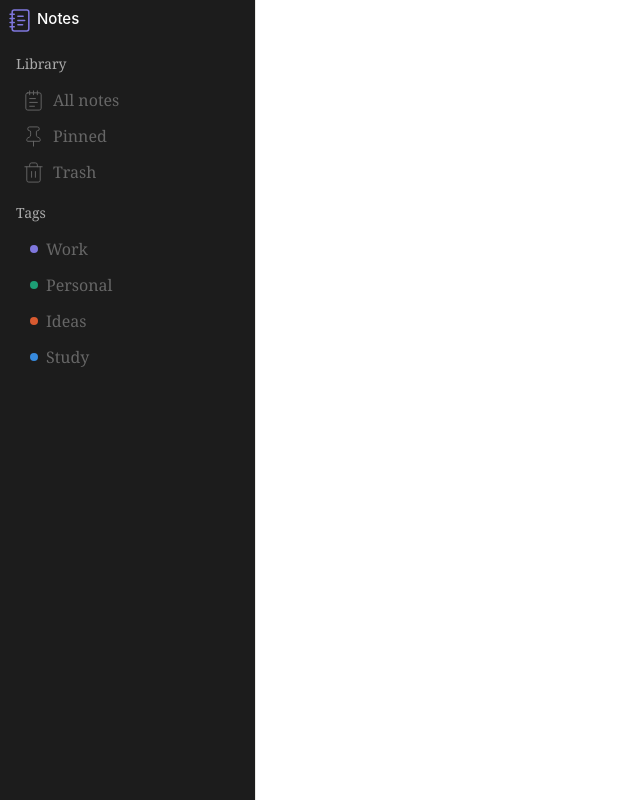
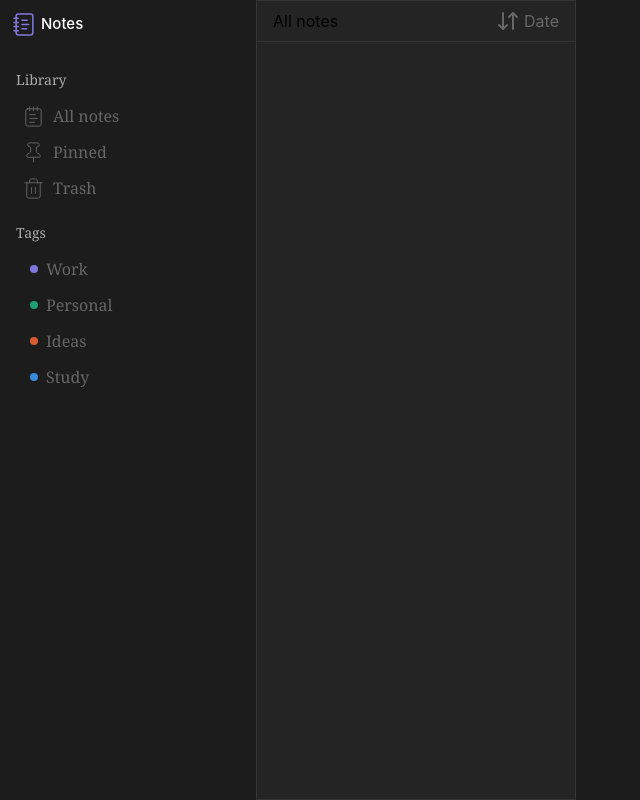
Before and after one commit to sayan0291/Notes-App, a React (Vite) app: page / in a window 1280 px wide. Shown: the whole page, without its empty margins (0-640 px from the left). Built offline with nearby package versions, Linux system fonts and the light colour scheme; a web font is replaced by a local one.

Commit message:
some ui change

```diff
--- a/src/components/shared/AllNotes.jsx
+++ b/src/components/shared/AllNotes.jsx
@@ -1,5 +1,16 @@
+import Button from "../ui/Buttons.jsx"
+import { ArrowDownUp } from "lucide-react"
+
 export const AllNotes = () => {
     return (
-        <h1>hello</h1>
+        <div className="all-notes">
+            <div className="all-notes-header">
+                <h2>All notes</h2>
+                <Button varient="filterBtn">
+                    <ArrowDownUp />
+                    <p className="hidden md:block">Date</p>
+                </Button>
+            </div>
+        </div>
     )
 }
--- a/src/components/shared/SideBar.jsx
+++ b/src/components/shared/SideBar.jsx
@@ -1,3 +1,4 @@
+import { useState } from "react";
 import { Icon } from "../ui/Icon.jsx";
 import { TextAlignEnd,X,NotebookText,Library,NotepadText,Pin,Trash2,Tags } from 'lucide-react';
 import { NavLink } from "react-router-dom";
@@ -10,22 +11,20 @@ const sideButton = [
 
 export default function SideBar() {
 
-    const handleClick = () => {
-        setActive((prev) => !prev);
-    }
+    const [menuOpen,setMenuOpen] = useState(false);
 
     return (
         <div className="side-bar">
-            <div className="flex-bw-ic">
+            <div className="flex-bw-ic p-3">
                 <Icon varient="logo">
                     <NotebookText  strokeWidth={1.5} size={25} />
-                    <h1 className="text-white font-sans hidden md:block">Notes</h1>
+                    <h1 className="text-white font-sans hidden sm:block">Notes</h1>
                 </Icon>
                 <Button varient="menuBtn">
-                    <TextAlignEnd strokeWidth={1} size={25} />
+                    <TextAlignEnd strokeWidth={1} size={25} onClick={() => setMenuOpen((prev) => !prev)} />
                 </Button>
             </div>
-            <div className="side-bar-section h-full">
+            <div className={`${menuOpen ? "block h-screen" : "hidden md:block"} side-bar-section`} >
                 {sideButton.map((item) => {
                     return (
                         <div key={item.id}>
@@ -37,7 +36,7 @@ export default function SideBar() {
                             </div>
                             <div className="child-btn">
                                 {item.children.map((btn) => (
-                                    <NavLink key={btn.id} to={btn.to} varient="navBtn" className={({isActive}) => isActive ? "bg-tertiary text-tertiary-change nav-btn" : "nav-btn"} >
+                                    <NavLink key={btn.id} to={btn.to} varient="navBtn" className={({isActive}) => isActive ? "bg-tertiary text-tertiary-change nav-btn" : "nav-btn"} onClick={() => setMenuOpen(!menuOpen)} >
                                         {btn.icon ? (
                                             <Icon varient="navIcons">
                                                 {btn.icon}
--- a/src/components/ui/Buttons.jsx
+++ b/src/components/ui/Buttons.jsx
@@ -1,14 +1,13 @@
-import { useState } from "react"
-
 const varients = {
-    menuBtn: "md:hidden block mr-2 text-white",
+    menuBtn: "md:hidden block mr-2 text-[#FFFFFF] absolute top-3 right-3",
     notebuttn: "bg-red-400 px-5 py-2 rounded-3xl",
+    filterBtn: "flex gap-1 text-tertiary",
     userbuttn: "bg-[rgba(0,0,0,0.75)] shadow p-3 rounded-[50%]",
     addbuttn: "bg-red-500 px-5 py-2 rounded-3xl hover:bg-red-400 duration-300",
     cancelbuttn: "bg-gray-500 px-5 py-2 rounded-3xl hover:bg-gray-400 duration-700",
 }
 
-export default function Button({varient,children, ...props}){
+export default function Button({varient="menuBtn",children, ...props}){
 
     return(
         <>
--- a/src/components/ui/Icon.jsx
+++ b/src/components/ui/Icon.jsx
@@ -1,5 +1,5 @@
 const varients = {
-    logo: "text-logo flex gap-1 p-2 text-[clamp(12px,1.4vw,15px)] font-medium",
+    logo: "text-logo flex-ic gap-1 text-[clamp(12px,1.4vw,15px)] font-medium",
     navIcon: "md:hidden block",
     navIcons: "mr-2",
     userIcon: "p-2 border-[0.5px] bg-card-border rounded-4xl"
--- a/src/index.css
+++ b/src/index.css
@@ -11,25 +11,29 @@
   --color-secondary: #1c1c1c;
   --color-tertiary : #666666;
   --color-tertiary-change : #E8E8E8;
-  --color-divider: #E8E8E5;
+  --color-divider: #FFFFFF14;
   --color-button-border: #D4D4D0;
   --color-active-border: #BBBBB6;
   --color-logo: #7F77DD;
+  --color-note-list: #242424;
+  --color-editor: #2C2C2C;
 
   --rounded-sm: 4px;
   --rounded-md: 8px;
   --rounded-lg: 12px;
   --rounded-xl: 20px;
 
-  --text-sm: [clamp("12px,1vw,15px")],
-  --text-md: [clamp("12px,1vw,15px")],
-  --text-lg: [clamp("12px,1vw,15px")],
+  --text-sm: [clamp("12px,1vw,15px")];
+  --text-md: [clamp("12px,1vw,15px")];
+  --text-lg: [clamp("12px,1vw,15px")];
+
+  --breakpoint-sx: 30rem;
 }
 
 @layer base {
 
   body {
-    @apply h-screen box-border m-0 p-0;
+    @apply h-screen box-border bg-secondary m-0 p-0;
   }
 }
 
@@ -48,23 +52,22 @@
 @layer components{
 
     .side-bar {
-        @apply font-sans bg-secondary border-r-[0.5px] overflow-hidden border-divider h-screen w-1/5 flex flex-col;
+      @apply font-sans bg-secondary overflow-hidden w-3/5 md:w-1/5 md:h-screen flex flex-col;
 
       .side-bar-section {
-          @apply text-white flex flex-col gap-3 py-3 px-4 font-serif;
+        @apply text-white flex flex-col py-3 px-4 font-serif;
 
         .name-section {
           @apply flex;
 
           & h2{
-              @apply hidden md:block text-title text-[clamp(9px,1.4vw,14px)] font-medium mb-2;
+            @apply hidden md:block text-title text-[clamp(9px,1.4vw,14px)] font-medium my-2;
           }
         }
         .child-btn{
-            @apply flex flex-col items-start;
+          @apply flex flex-col items-start mb-2;
 
           .nav-btn{
-
             @apply flex-ic text-tertiary transition-colors duration-150 rounded-sm hover:text-tertiary-change hover:bg-tertiary w-full p-1 m-0.5;
 
             .points {
@@ -74,4 +77,12 @@
         }
       }
     }
+
+    .all-notes {
+      @apply w-1/4 bg-note-list border-divider border-[0.01em];
+
+      .all-notes-header{
+        @apply flex-bw-ic px-4 py-2 border-b-[0.01em] border-divider;
       }
+    }
+}
--- a/src/pages/Home.jsx
+++ b/src/pages/Home.jsx
@@ -1,3 +1,4 @@
+import { Routes,Route } from "react-router-dom"
 import SideBar from "../components/shared/SideBar"
 import { AllNotes } from "../components/shared/AllNotes.jsx"
 
@@ -6,6 +7,10 @@ export const Home = () => {
         <div className="flex min-w-screen">
             <div className="flex w-full">
                 <SideBar />
+                <Routes>
+                    <Route path="/" element={<AllNotes />} />
+                    <Route path="/library/all-notes" element={<AllNotes />} />
+                </Routes>
             </div>
         </div>
     )
```
Also changed, not shown: src/components/shared/NotesAdd.jsx (renamed from src/components/ui/NotesAdd.jsx). Lines whose indentation alone changed are shown as unchanged.
